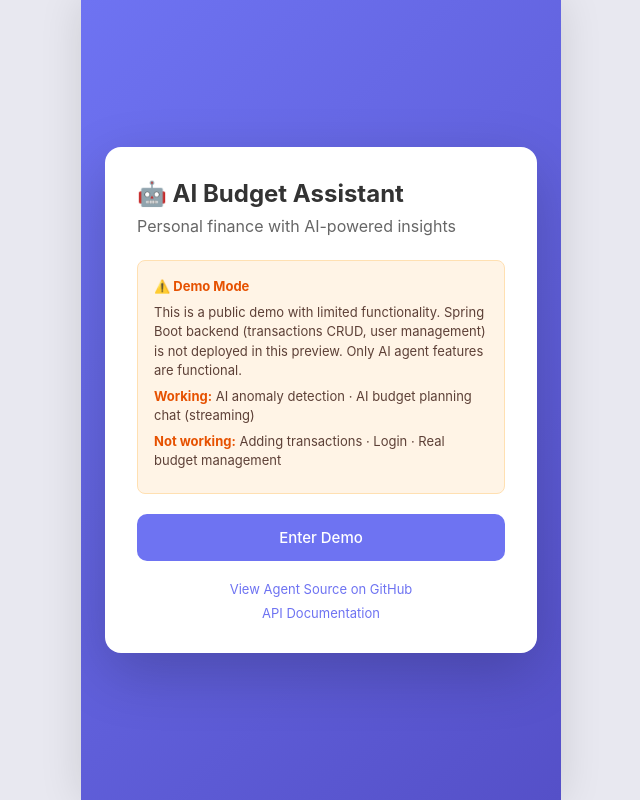
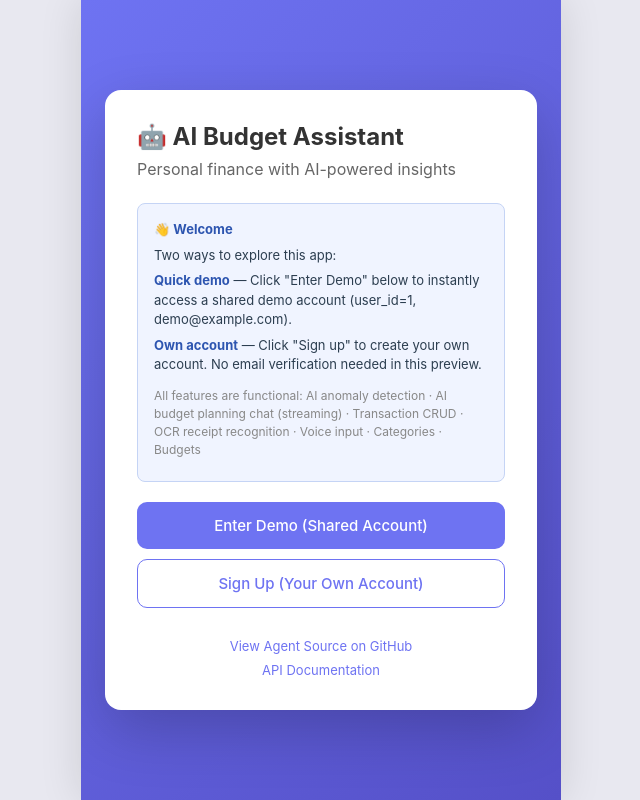
Before and after one commit to CoralZhu/budget-app-frontend, a Vue app: page / in a window 1280 px wide. Shown: the whole page, without its empty margins (319-959 px from the left). Built offline with nearby package versions, Linux system fonts and the light colour scheme.

Commit message:
feat: update DemoLoginView to reflect full functionality
- Replace warning card with welcome info card (all features now work)
- Add 'Sign Up' button alongside 'Enter Demo' for user-owned accounts
- Update button styles with primary/secondary variants

```diff
--- a/src/views/DemoLoginView.vue
+++ b/src/views/DemoLoginView.vue
@@ -4,14 +4,16 @@
       <h1>🤖 AI Budget Assistant</h1>
       <p class="subtitle">Personal finance with AI-powered insights</p>
 
-      <div class="warning">
-        <strong>⚠️ Demo Mode</strong>
-        <p>This is a public demo with limited functionality. Spring Boot backend (transactions CRUD, user management) is not deployed in this preview. Only AI agent features are functional.</p>
-        <p><strong>Working:</strong> AI anomaly detection · AI budget planning chat (streaming)</p>
-        <p><strong>Not working:</strong> Adding transactions · Login · Real budget management</p>
+      <div class="info-card">
+        <strong>👋 Welcome</strong>
+        <p>Two ways to explore this app:</p>
+        <p><strong>Quick demo</strong> — Click "Enter Demo" below to instantly access a shared demo account (user_id=1, demo@example.com).</p>
+        <p><strong>Own account</strong> — Click "Sign up" to create your own account. No email verification needed in this preview.</p>
+        <p style="margin-top: 12px; font-size: 12px; color: #888;">All features are functional: AI anomaly detection · AI budget planning chat (streaming) · Transaction CRUD · OCR receipt recognition · Voice input · Categories · Budgets</p>
       </div>
 
-      <button @click="enterDemo" class="demo-btn">Enter Demo</button>
+      <button @click="enterDemo" class="demo-btn primary">Enter Demo (Shared Account)</button>
+      <button @click="goToRegister" class="demo-btn secondary">Sign Up (Your Own Account)</button>
 
       <div class="links">
         <a href="https://github.com/CoralZhu/budget-app-agent" target="_blank">View Agent Source on GitHub</a>
@@ -35,6 +37,10 @@ function enterDemo() {
   localStorage.setItem('token', demoToken)
 
   router.push('/app/home')
+}
+
+function goToRegister() {
+  router.push('/register')
 }
 </script>
 
@@ -67,34 +73,49 @@ function enterDemo() {
   margin: 0 0 24px;
 }
 
-.warning {
-  background: #FFF4E6;
-  border: 1px solid #FFE0B2;
+.info-card {
+  background: #F0F4FF;
+  border: 1px solid #C5D4F5;
   border-radius: 8px;
   padding: 16px;
   font-size: 13px;
-  color: #5D4037;
+  color: #2C3E50;
   margin-bottom: 20px;
   line-height: 1.5;
 }
 
-.warning strong { color: #E65100; }
-.warning p { margin: 6px 0; }
+.info-card strong { color: #2D55B0; }
+.info-card p { margin: 6px 0; }
 
 .demo-btn {
   width: 100%;
-  background: #6E73F2;
-  color: white;
   border: none;
   padding: 14px;
   border-radius: 10px;
   font-size: 15px;
   font-weight: 500;
   cursor: pointer;
-  transition: transform 0.1s;
+  transition: transform 0.1s, background 0.2s;
+  margin-bottom: 10px;
 }
 
-.demo-btn:hover { background: #5550C8; }
+.demo-btn.primary {
+  background: #6E73F2;
+  color: white;
+}
+
+.demo-btn.primary:hover { background: #5550C8; }
+
+.demo-btn.secondary {
+  background: white;
+  color: #6E73F2;
+  border: 1.5px solid #6E73F2;
+}
+
+.demo-btn.secondary:hover {
+  background: #F0F4FF;
+}
+
 .demo-btn:active { transform: scale(0.98); }
 
 .links {
```
